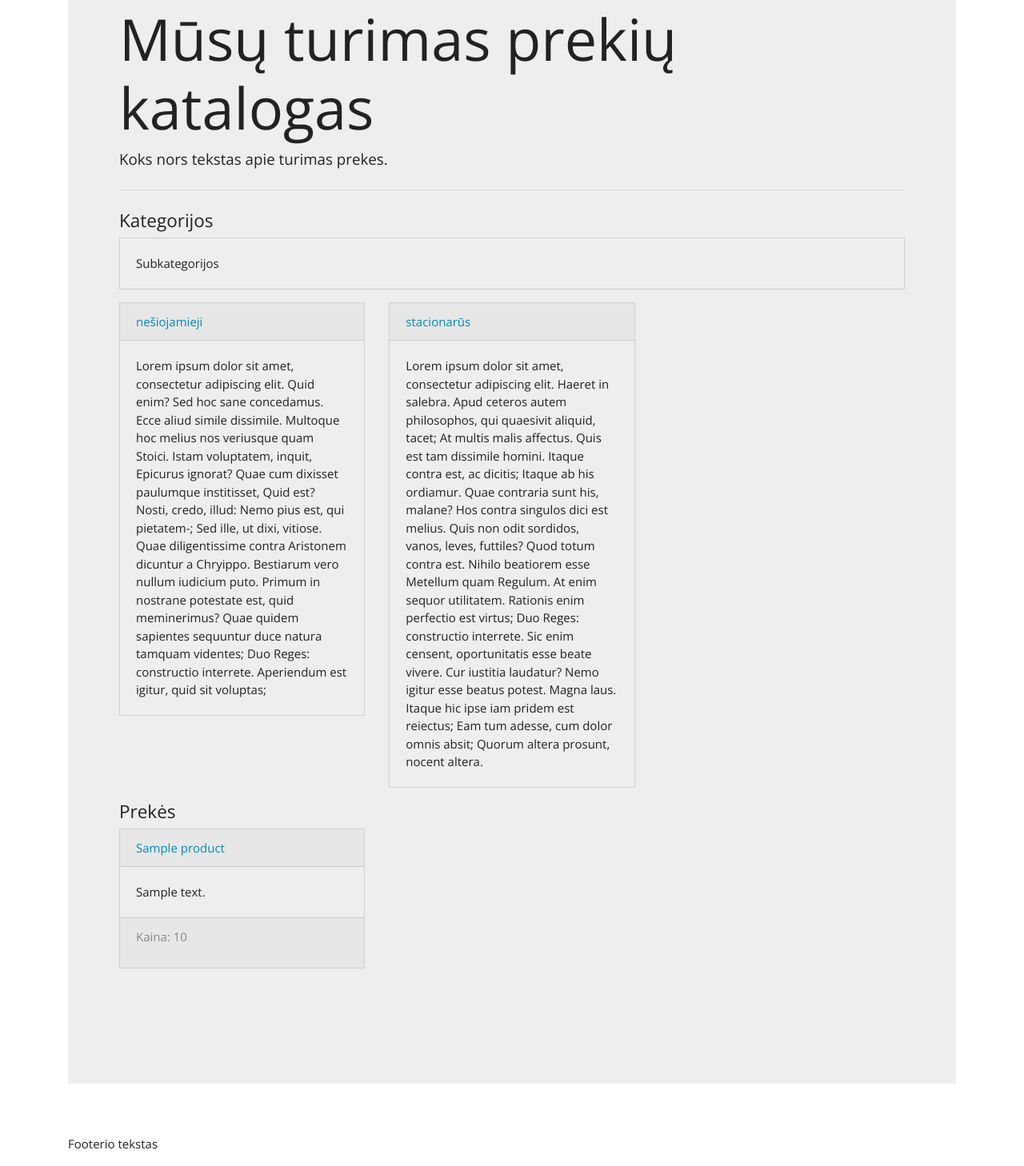
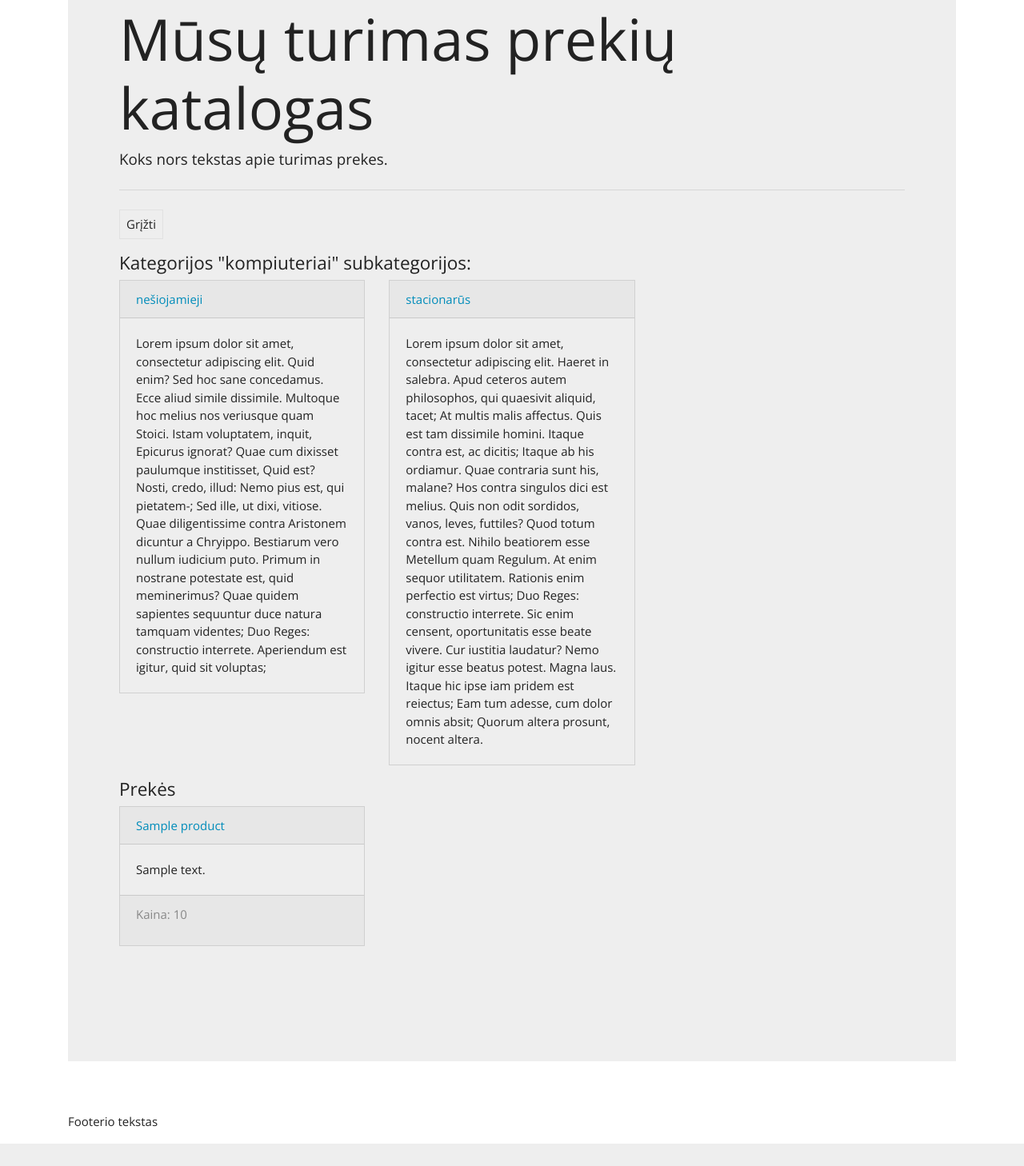
Before and after one commit to kaunas163/eshop-php-demo, a PHP site: page /eshop-demo/views/catalog/category.php?id=1 in a window 1280 px wide. Shown: the part 178-1636 px from the top of the page at 80% size. After the commit the page ends 1608 px from the top, so only its background shows below. Run offline with PHP 8.4, Linux system fonts and the light colour scheme; data comes from the database, SQL or seed files in the repository; tables that the repository leaves empty hold one stand-in row (values such as "Sample post").

Commit message:
user can go up and down cateogry tree

```diff
--- a/views/catalog/category.php
+++ b/views/catalog/category.php
@@ -4,9 +4,44 @@
 <p class="lead">Koks nors tekstas apie turimas prekes.</p>
 <hr class="my-4">
 
+<?php
+
+    $categoryId = 0;
+    $pageHeading = "";
+
+    if (isset($_GET['id'])) {
+        $categoryId = $_GET['id'];
+    }
+
+    $sql = "SELECT title, parent_category_id FROM categories WHERE id=$categoryId";
+    $current = $conn->query($sql);
+    $currentCategory = $current->fetch_assoc();
+
+    if ($current->num_rows > 0) {
+        if ($categoryId != 0) {
+            $pageHeading .= '"' . $currentCategory['title'] . '" subkategorijos:';
+        }
+    }
+
+    $sql = "SELECT `id`, `title`, `description`, `parent_category_id` FROM `categories` WHERE parent_category_id=$categoryId";
+    $result = $conn->query($sql);
+
+?>
+
 <div class="row">
     <div class="col">
-        <h4>Kategorijos</h4>
+        <?php
+            if ($current->num_rows > 0) {
+                if ($categoryId != 0) {
+                    ?>
+                        <p>
+                            <a href="category.php?id=<?php echo $currentCategory['parent_category_id']; ?>" class="btn btn-secondary">Grįžti</a>
+                        </p>
+                    <?php
+                }
+            }
+        ?>
+        <h4>Kategorijos <?php echo $pageHeading; ?></h4>
     </div>
 </div>
 
@@ -14,27 +49,7 @@
 
 <?php
 
-    $categoryId = 0;
-
-    if (isset($_GET['id'])) {
-        $categoryId = $_GET['id'];
-    }
-
-    $sql = "SELECT `id`, `title`, `description`, `parent_category_id` FROM `categories` WHERE parent_category_id=$categoryId";
-    $result = $conn->query($sql);
-
     if ($result->num_rows > 0) {
-        if ($categoryId != 0) {
-            ?>
-                <div class="col-12">
-                    <div class="card bg-light mb-3">
-                        <div class="card-body">
-                            <p class="card-text">Subkategorijos</p>
-                        </div>
-                    </div>
-                </div>
-            <?php
-        }
         while($row = $result->fetch_assoc()) {
             ?>
                 <div class="col-4">
```
